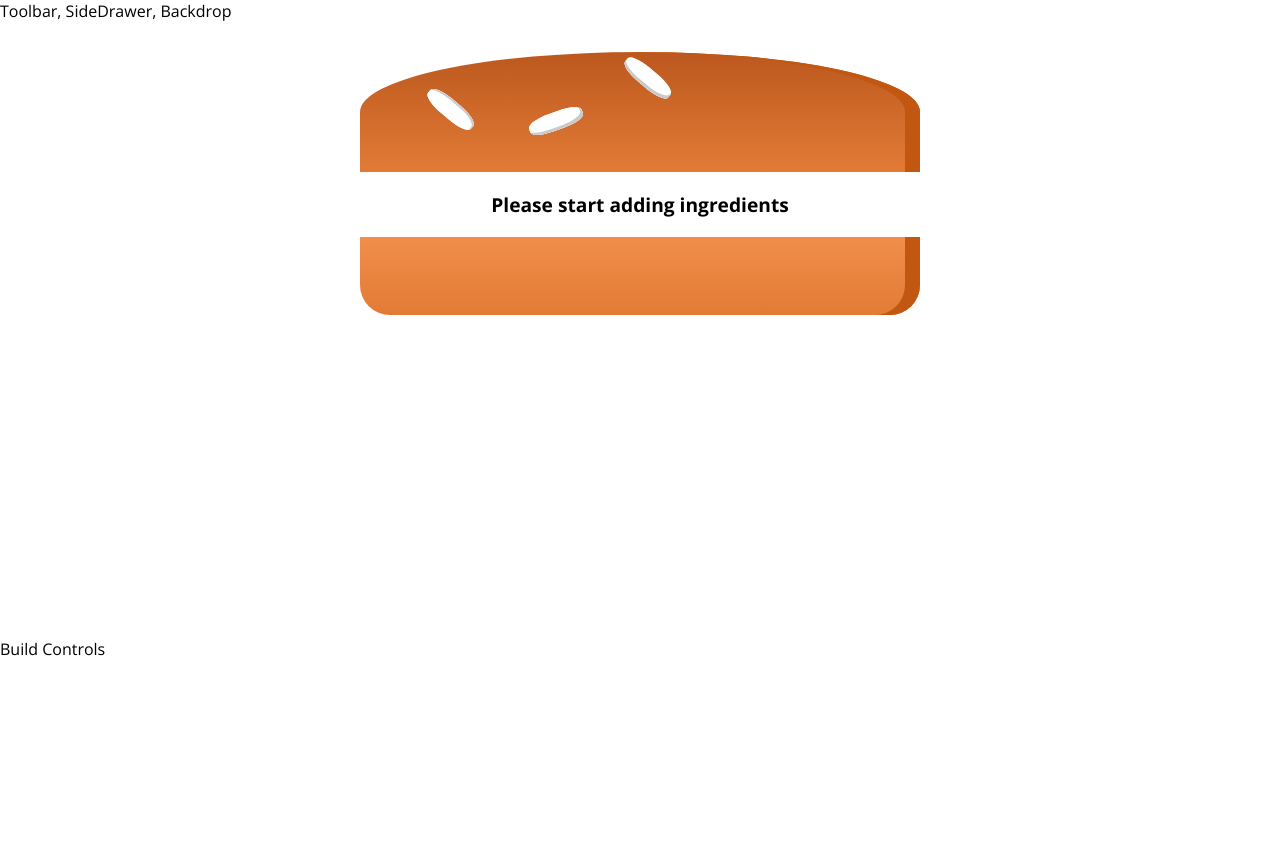
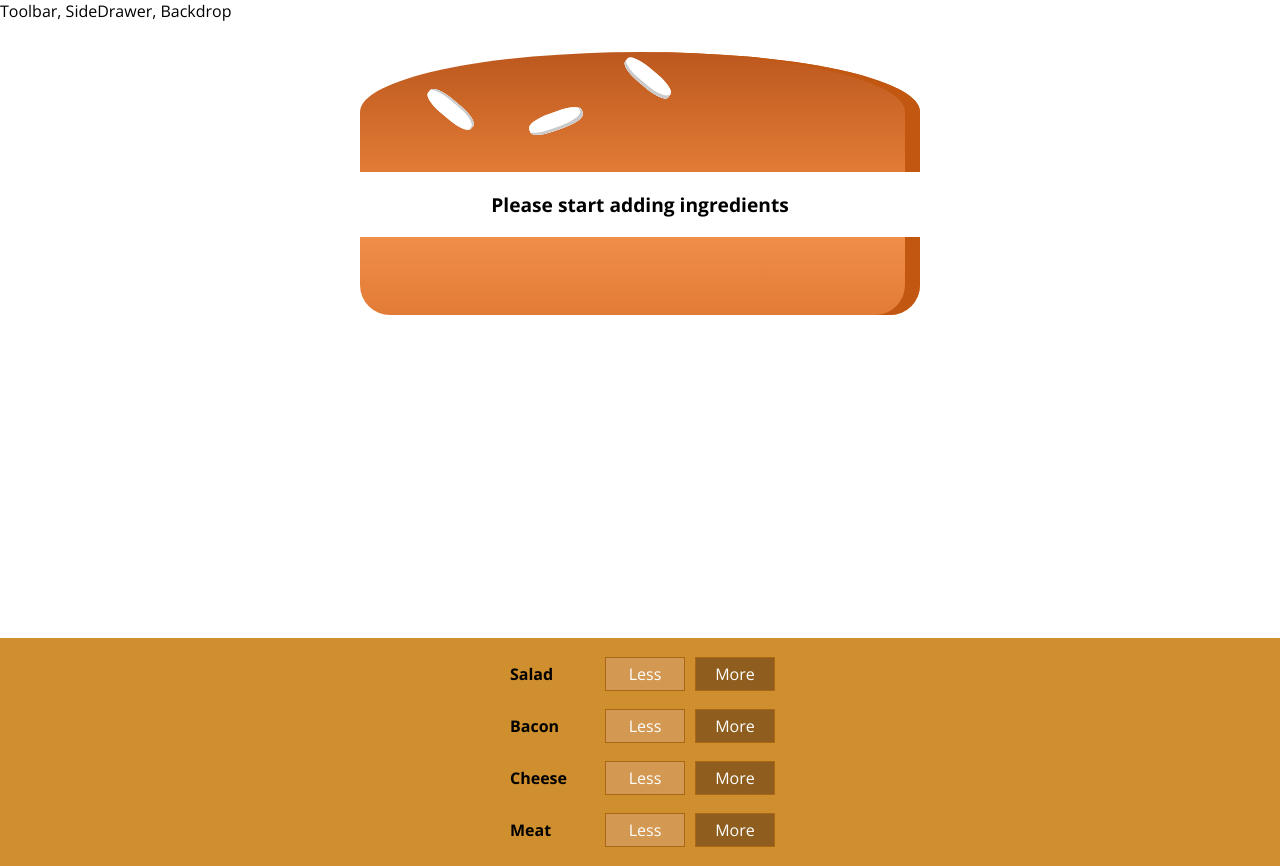
Before and after one commit to maltezc/burger-app-basic, a React app: page / in a window 1280 px wide. Before the commit the page ends 800 px from the top, so only its background shows below. Built offline with nearby package versions, Linux system fonts and the light colour scheme.

Commit message:
8.120 - Outputting Multiple Build Controls

```diff
--- a/src/components/Burger/BuildControls/BuildControls.js
+++ b/src/components/Burger/BuildControls/BuildControls.js
@@ -1,7 +1,22 @@
 import React from 'react';
 
+import classes from './BuildControls.css'
+import BuildControl from './BuildControl/BuildControl'
+
+const controls = [
+    {label: 'Salad', type: 'salad' },
+    {label: 'Bacon', type: 'bacon' },
+    {label: 'Cheese', type: 'cheese' },
+    {label: 'Meat', type: 'meat' },
+
+];
+
+
 const buildControls = (props) => (
-    <div>
+    <div className={classes.BuildControls}>
+        {controls.map(ctrl => (
+            <BuildControl key={ctrl.label} label={ctrl.label} />
+        ))}
 
     </div>
 );
--- a/src/containers/BurgerBuilder/BurgerBuilder.js
+++ b/src/containers/BurgerBuilder/BurgerBuilder.js
@@ -2,7 +2,7 @@
 
 import Aux from '../../hoc/Aux'
 import Burger from '../../components/Burger/Burger'
-
+import BuildControls from '../../components/Burger/BuildControls/BuildControls'
 
 class BurgerBuilder extends Component {
     // constructor(props) {
@@ -25,7 +25,7 @@
         return (
             <Aux>
                 <Burger ingredients={this.state.ingredients}/>
-                <div>Build Controls</div>
+                <BuildControls/>
             </Aux>
         );
     }
```
